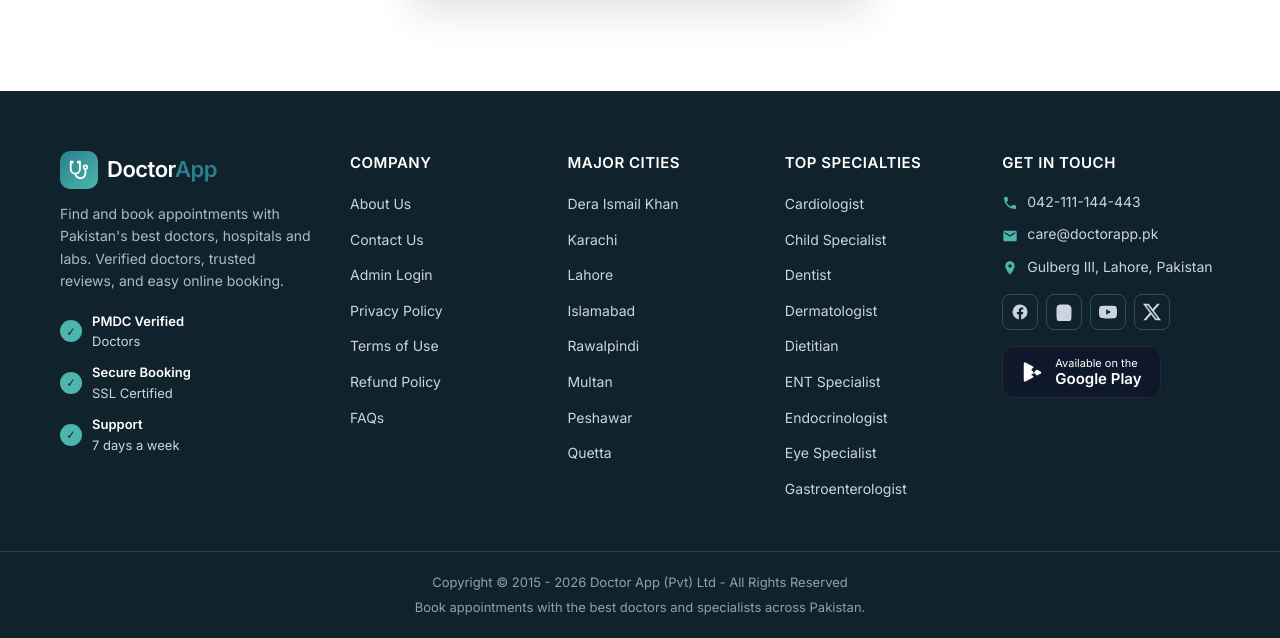
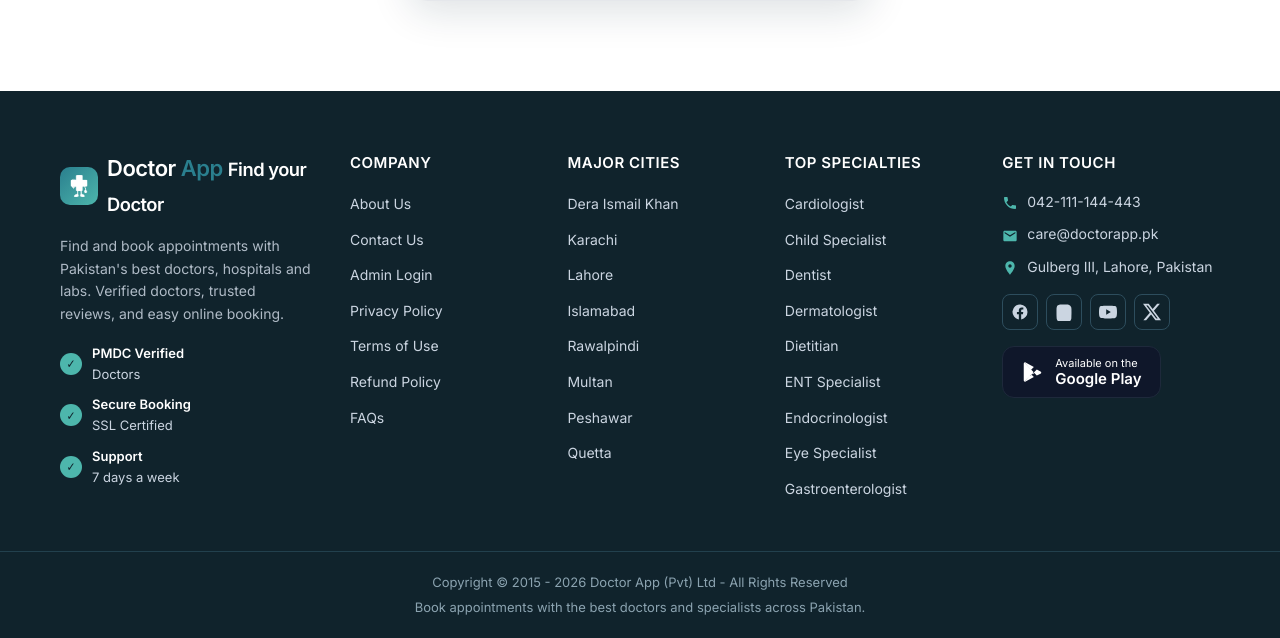
Before and after one commit to Arslan10899/Doctor-App, a Flask app: page /auth in a window 1280 px wide. Shown: the part 622-1260 px from the top of the page. Run offline with Flask 3, Linux system fonts and the light colour scheme; data comes from the database, SQL or seed files in the repository.

Commit message:
Footer: use same app icon + Doctor App name as header

```diff
--- a/templates/base.html
+++ b/templates/base.html
@@ -75,9 +75,12 @@
                 <div class="footer-col footer-brand">
                     <a href="{{ url_for('index') }}" class="logo footer-logo">
                         <span class="logo-icon">
-                            <img src="{{ url_for('static', filename='img/stethoscope.svg') }}" alt="Doctor App">
+                            <img src="{{ url_for('static', filename='img/app-icon.png') }}" alt="Doctor App" class="app-icon">
                         </span>
-                        <span class="logo-text">Doctor<span class="logo-accent">App</span></span>
+                        <span class="logo-text">
+                            <span>Doctor <span class="logo-accent">App</span></span>
+                            <small class="logo-tagline">Find your Doctor</small>
+                        </span>
                     </a>
                     <p>Find and book appointments with Pakistan's best doctors, hospitals and labs. Verified doctors, trusted reviews, and easy online booking.</p>
                     <div class="footer-badges">
```
